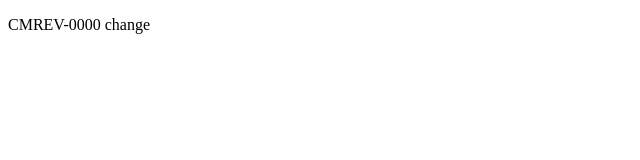
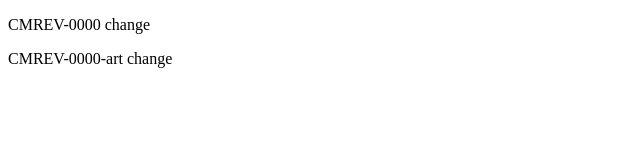
Before and after one commit to arthurgannett/demoonly, a plain HTML site: page index.html in a window 1280 px wide. Shown: the whole page, without its empty margins (0-640 px from the left). Drawn offline with Linux system fonts and the light colour scheme.

Commit message:
Art changes

```diff
--- a/index.html
+++ b/index.html
@@ -8,5 +8,6 @@
 </head>
 <body>
     <p>CMREV-0000 change</p>
+    <p>CMREV-0000-art change</p>
 </body>
 </html>
```
